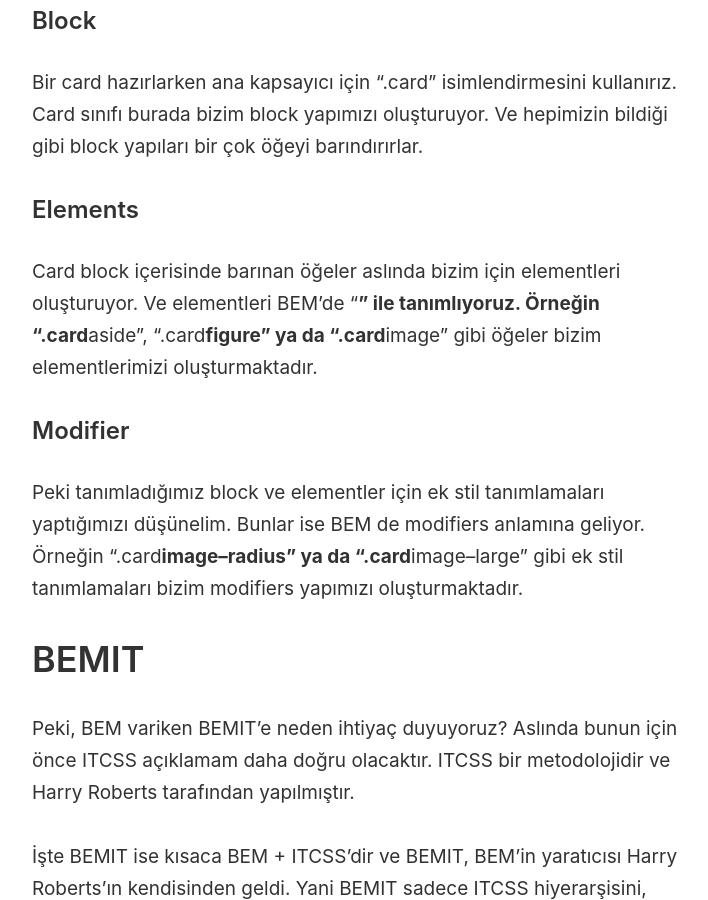
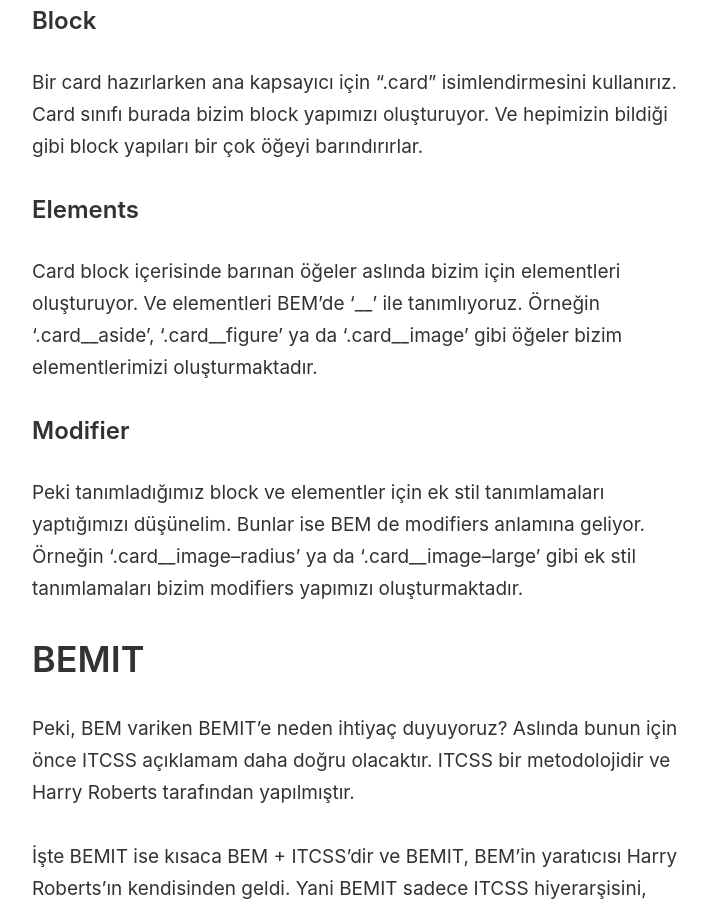
Before and after one commit to bulutuzer/bulutuzer, a Jekyll site: the page built from _posts/2023-04-29-bem-bemit-ve-vue.markdown, in a window 1280 px wide and 900 px high, scrolled down 1280 px. Shown: the whole window, without its empty margins (274-982 px from the left). Built offline with Jekyll 4.4.1, drawn with Linux system fonts in a browser that asks for light colours.

Commit message:
fix: text fixies

```diff
--- a/_posts/2023-04-29-bem-bemit-ve-vue.markdown
+++ b/_posts/2023-04-29-bem-bemit-ve-vue.markdown
@@ -19,11 +19,11 @@ Bir card hazırlarken ana kapsayıcı için ".card" isimlendirmesini kullanırı
 
 ### Elements
 
-Card block içerisinde barınan öğeler aslında bizim için elementleri oluşturuyor. Ve elementleri BEM'de "**" ile tanımlıyoruz. Örneğin ".card**aside", ".card**figure" ya da ".card**image" gibi öğeler bizim elementlerimizi oluşturmaktadır.
+Card block içerisinde barınan öğeler aslında bizim için elementleri oluşturuyor. Ve elementleri BEM'de '__' ile tanımlıyoruz. Örneğin '.card__aside', '.card__figure' ya da '.card__image' gibi öğeler bizim elementlerimizi oluşturmaktadır.
 
 ### Modifier
 
-Peki tanımladığımız block ve elementler için ek stil tanımlamaları yaptığımızı düşünelim. Bunlar ise BEM de modifiers anlamına geliyor. Örneğin ".card**image--radius" ya da ".card**image--large" gibi ek stil tanımlamaları bizim modifiers yapımızı oluşturmaktadır.
+Peki tanımladığımız block ve elementler için ek stil tanımlamaları yaptığımızı düşünelim. Bunlar ise BEM de modifiers anlamına geliyor. Örneğin '.card__image--radius' ya da '.card__image--large' gibi ek stil tanımlamaları bizim modifiers yapımızı oluşturmaktadır.
 
 # BEMIT
 
```
